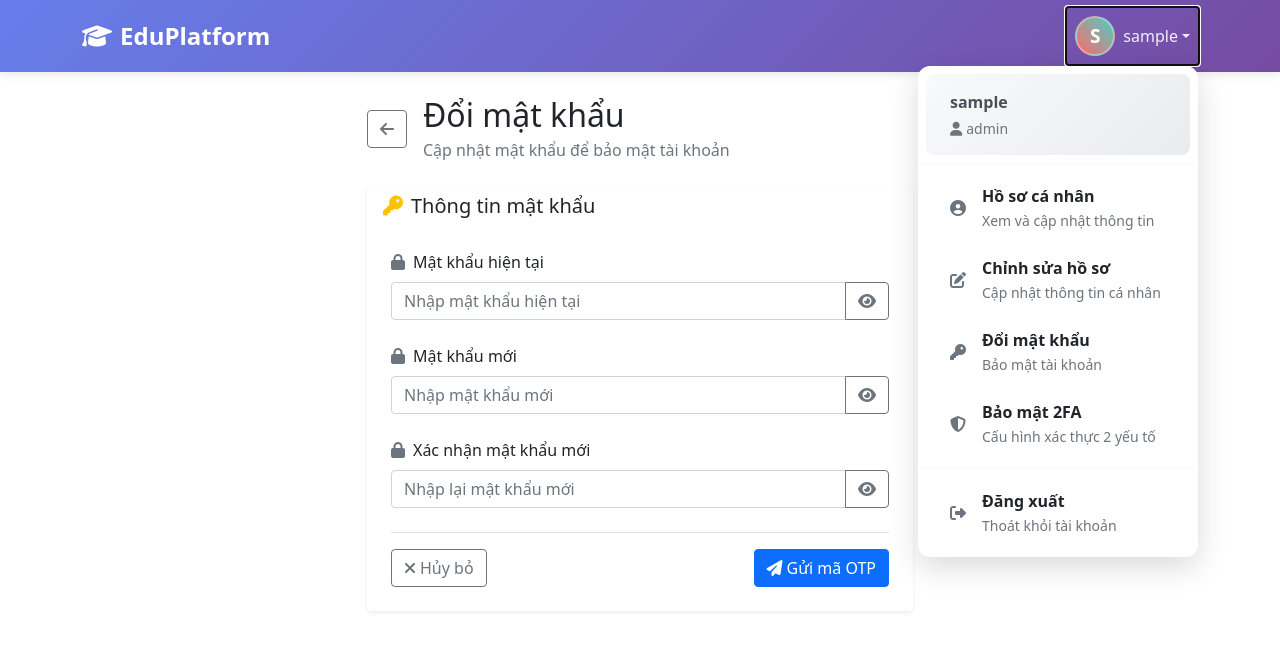
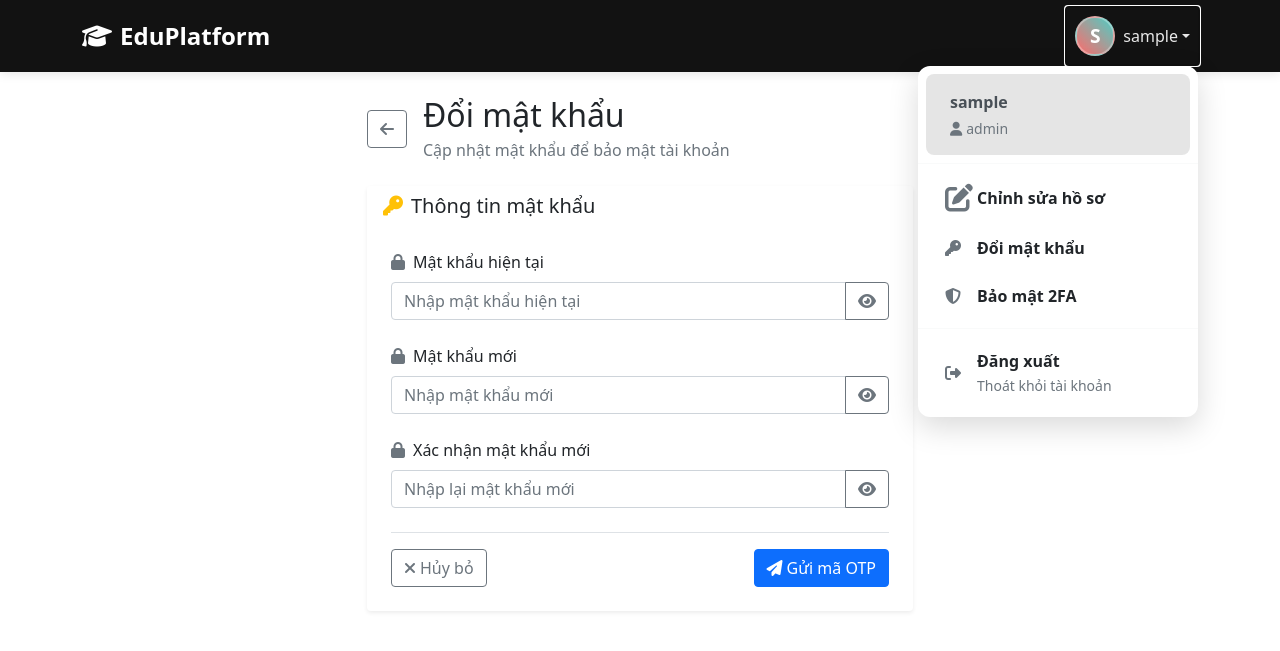
Before and after one commit to Phappp/Python, a Flask app: page /auth/change-password in a window 1280 px wide, after a click that opens the changed part. Shown: the top 651 px of the page. Run offline with Flask 3, Linux system fonts and the light colour scheme; the visitor is signed in with stand-in values (Sample User, id 1); data that the repository does not hold is empty; some libraries are stand-ins or nearby versions.

Commit message:
ui tinh chỉnh

```diff
--- a/app/templates/base.html
+++ b/app/templates/base.html
@@ -10,11 +10,16 @@
   <style>
     /* Header Styles */
     .header {
-      background: linear-gradient(135deg, #667eea 0%, #764ba2 100%);
+      /* background: linear-gradient(135deg, #667eea 0%, #764ba2 100%); */
+      background-color: #121212;
       box-shadow: 0 2px 10px rgba(0, 0, 0, 0.1);
       position: sticky;
       top: 0;
       z-index: 1000;
+    }
+
+    .header a {
+      text-decoration: none;
     }
 
     .navbar-brand {
@@ -58,6 +63,10 @@
       border-color: rgba(255, 255, 255, 0.6);
     }
 
+    #navbarNav>ul:nth-child(2)>li>ul>li:nth-child(3)>a>i {
+      font-size: 28px;
+    }
+
     .dropdown-menu {
       border: none;
       border-radius: 12px;
@@ -74,11 +83,13 @@
       transition: all 0.2s ease;
       border-radius: 8px;
       margin: 0 0.5rem;
+      transform: translateX(-5px);
     }
 
     .dropdown-item:hover {
-      background-color: #f8f9fa;
-      transform: translateX(5px);
+      /* background-color: #f8f9fa; */
+      background-color: rgba(0, 0, 0, 0.2);
+      /* transform: translateX(5px); */
     }
 
     .dropdown-item i {
@@ -93,9 +104,15 @@
 
     .user-info {
       padding: 1rem 1.5rem;
-      background: linear-gradient(135deg, #f8f9fa 0%, #e9ecef 100%);
+      /* background: linear-gradient(135deg, #f8f9fa 0%, #e9ecef 100%); */
+      background-color: rgba(0, 0, 0, 0.1);
       border-radius: 8px;
       margin: 0 0.5rem 0.5rem 0.5rem;
+      transition: .2s ease;
+    }
+
+    .user-info:hover {
+      background-color: rgba(0, 0, 0, 0.3);
     }
 
     .user-name {
@@ -238,6 +255,7 @@
               </a>
               <ul class="dropdown-menu dropdown-menu-end">
                 <li>
+                  <a href="{{ url_for('auth.profile') }}">
                     <div class="user-info">
                       <div class="user-name">{{ username }}</div>
                       <div class="user-role">
@@ -249,11 +267,12 @@
                         endif %}
                       </div>
                     </div>
+                  </a>
                 </li>
                 <li>
                   <hr class="dropdown-divider" />
                 </li>
-                <li>
+                <!-- <li>
                   <a class="dropdown-item" href="{{ url_for('auth.profile') }}">
                     <i class="fas fa-user-circle"></i>
                     <div>
@@ -261,13 +280,13 @@
                       <small class="text-muted">Xem và cập nhật thông tin</small>
                     </div>
                   </a>
-                </li>
+                </li> -->
                 <li>
                   <a class="dropdown-item" href="{{ url_for('auth.edit_profile') }}">
                     <i class="fas fa-edit"></i>
                     <div>
                       <div class="fw-bold">Chỉnh sửa hồ sơ</div>
-                      <small class="text-muted">Cập nhật thông tin cá nhân</small>
+                      <!-- <small class="text-muted">Cập nhật thông tin cá nhân</small> -->
                     </div>
                   </a>
                 </li>
@@ -276,7 +295,7 @@
                     <i class="fas fa-key"></i>
                     <div>
                       <div class="fw-bold">Đổi mật khẩu</div>
-                      <small class="text-muted">Bảo mật tài khoản</small>
+                      <!-- <small class="text-muted">Bảo mật tài khoản</small> -->
                     </div>
                   </a>
                 </li>
@@ -285,7 +304,7 @@
                     <i class="fas fa-shield-alt"></i>
                     <div>
                       <div class="fw-bold">Bảo mật 2FA</div>
-                      <small class="text-muted">Cấu hình xác thực 2 yếu tố</small>
+                      <!-- <small class="text-muted">Cấu hình xác thực 2 yếu tố</small> -->
                     </div>
                   </a>
                 </li>
```
Also changed, not shown: app/templates/home.html (+13 -5 lines). Lines whose indentation alone changed are shown as unchanged.
